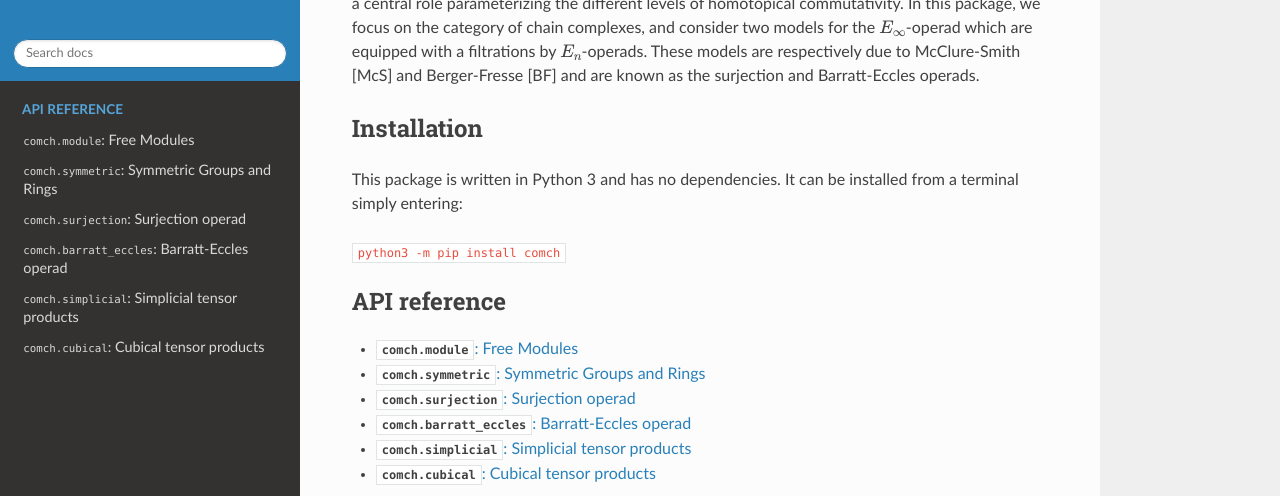
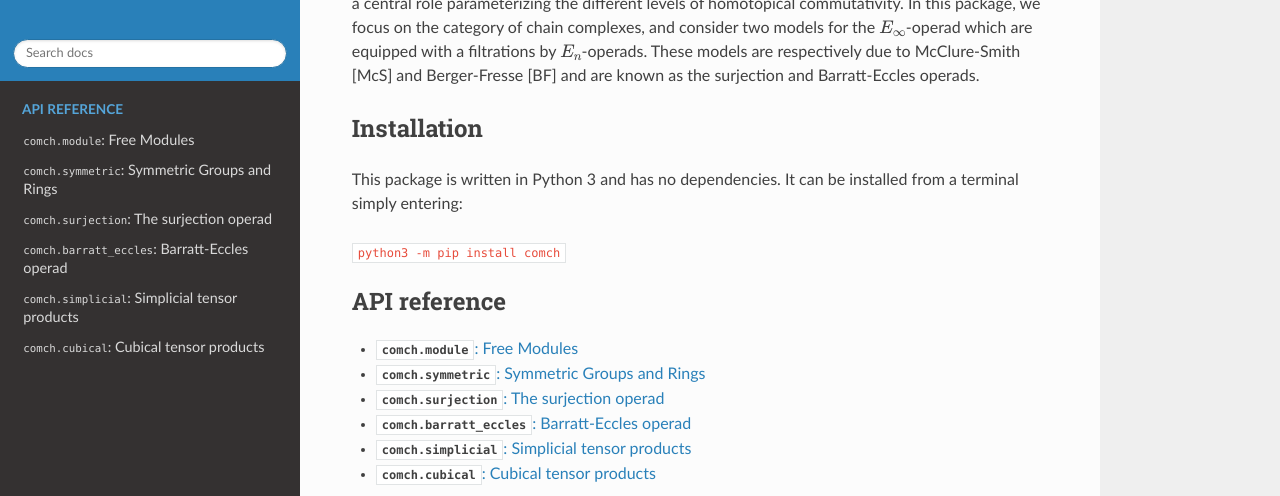
Before and after one commit to ammedmar/comch, a Sphinx documentation site: the page built from doc/source/index.rst, in a window 1280 px wide and 900 px high, scrolled down 592 px. Shown: the top 496 px of the window. Built offline with Sphinx 7.4.7 and the Read the Docs theme 2.0.0, drawn with Linux system fonts in a browser that asks for light colours; pages that are not in the unit, such as notebooks, are missing from menus.

```diff
--- a/doc/source/modules/surjection.rst
+++ b/doc/source/modules/surjection.rst
@@ -1,5 +1,5 @@
-:mod:`comch.surjection`: Surjection operad
-==========================================
+:mod:`comch.surjection`: The surjection operad
+==============================================
 
 .. automodule:: comch.surjection
 
--- a/doc/source/notebooks/index.rst
+++ b/doc/source/notebooks/index.rst
@@ -5,3 +5,4 @@
    surjection.nblink
    barratt_eccles.nblink
    table_reduction.nblink
+   steenrod_operations.nblink
```
Also changed, not shown: 3 other files.
